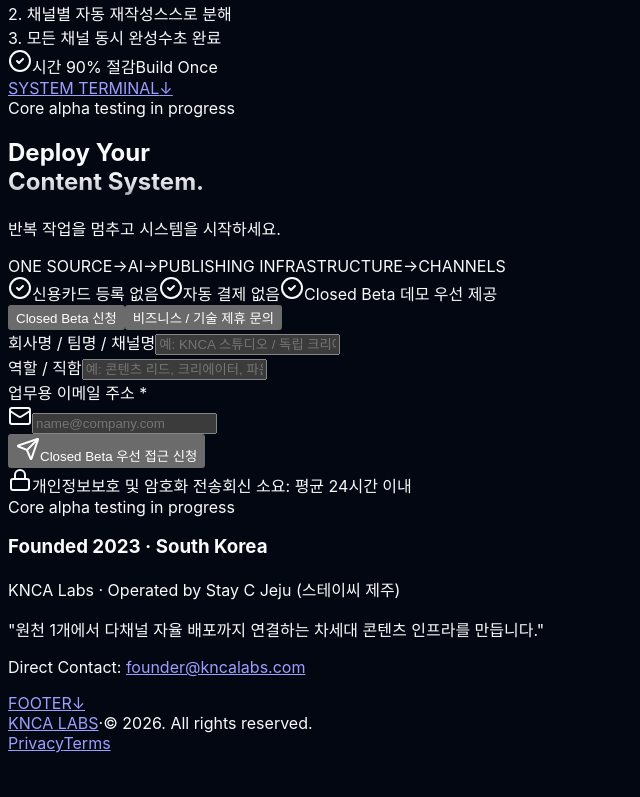
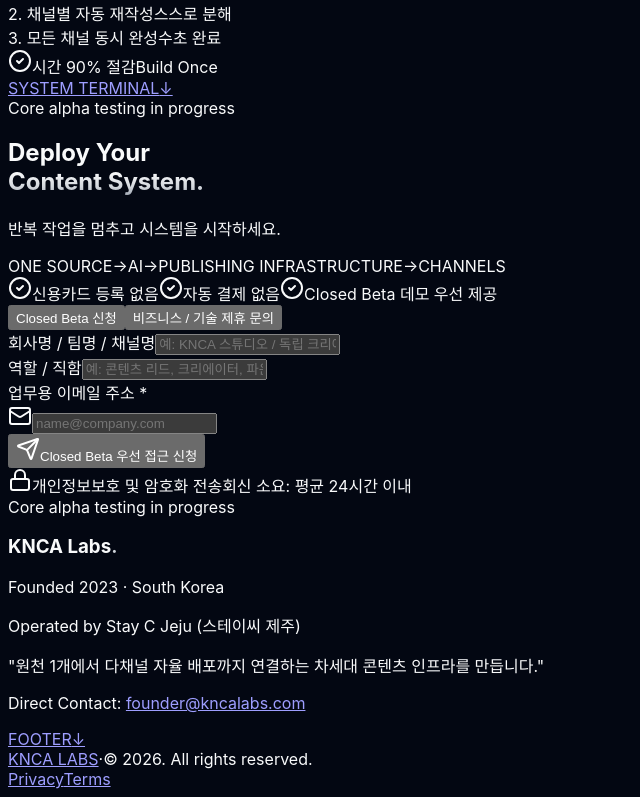
Before and after one commit to kncalabs/kncalabs, a Next.js app: page / in a window 1280 px wide. Shown: the part 2100-2897 px from the top of the page, without its empty margins (0-640 px from the left). Before the commit the page ends 2861 px from the top, so only its background shows below. Built offline with nearby package versions, Linux system fonts and the light colour scheme; a web font is replaced by a local one.

Commit message:
feat: align KNCA Labs brand title with Founded 2023 statement in Company card

```diff
--- a/src/components/TrustAndConversion.tsx
+++ b/src/components/TrustAndConversion.tsx
@@ -237,11 +237,14 @@ export default function TrustAndConversion() {
           </div>
 
           <div className="space-y-3">
-            <h3 className="text-3xl sm:text-5xl md:text-6xl font-black text-white tracking-tight leading-[1.08]">
+            <h3 className="text-4xl sm:text-6xl md:text-7xl font-black text-white tracking-tight leading-[1.02]">
+              KNCA Labs<span className="text-gradient">.</span>
+            </h3>
+            <p className="text-xl sm:text-2xl md:text-3xl font-medium text-slate-300 tracking-tight">
               Founded 2023 · South Korea
-            </h3>
-            <p className="text-sm sm:text-base font-mono text-slate-400">
-              KNCA Labs · Operated by Stay C Jeju (스테이씨 제주)
+            </p>
+            <p className="text-xs sm:text-sm font-mono text-slate-500 pt-1">
+              Operated by Stay C Jeju (스테이씨 제주)
             </p>
           </div>
 
```
